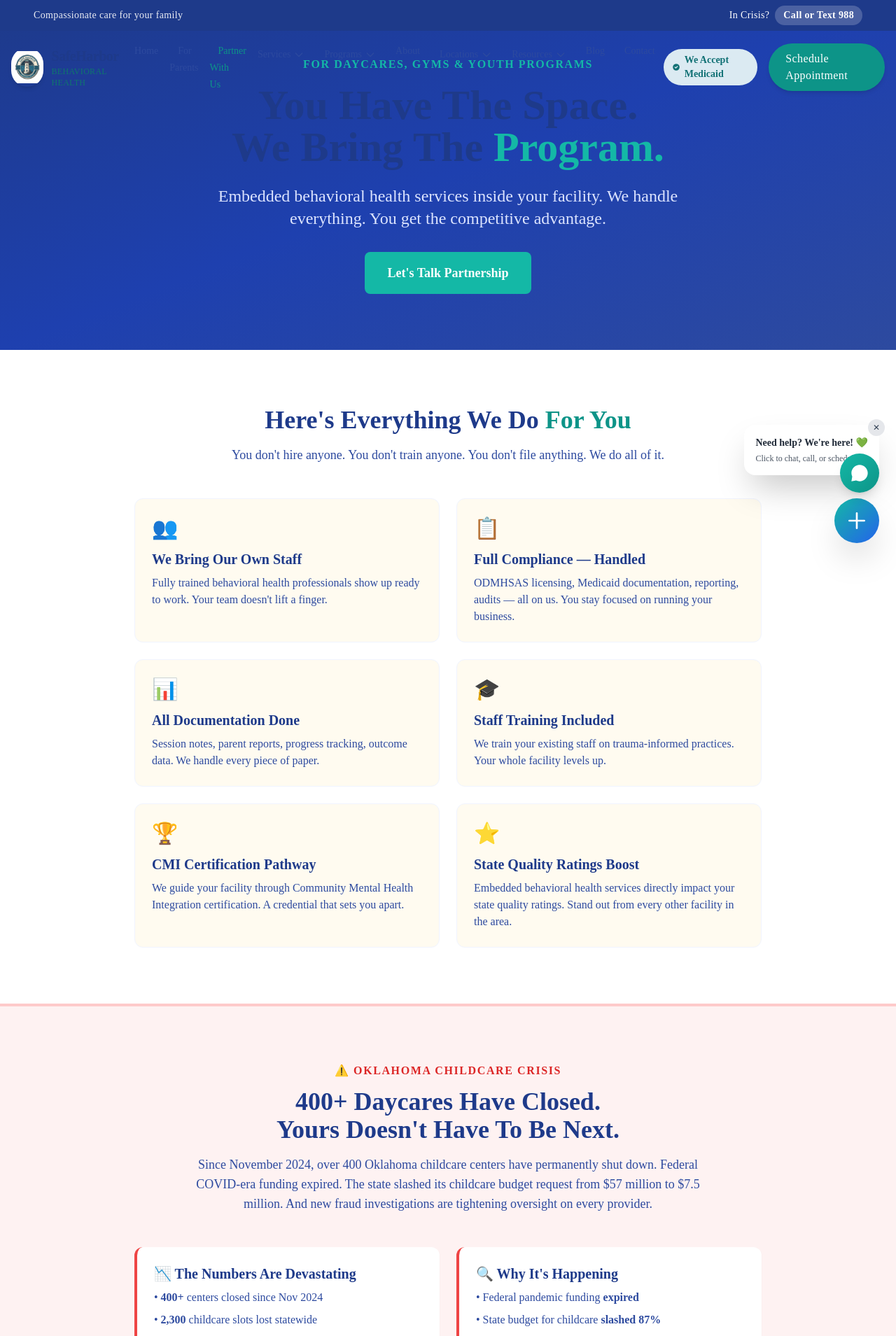
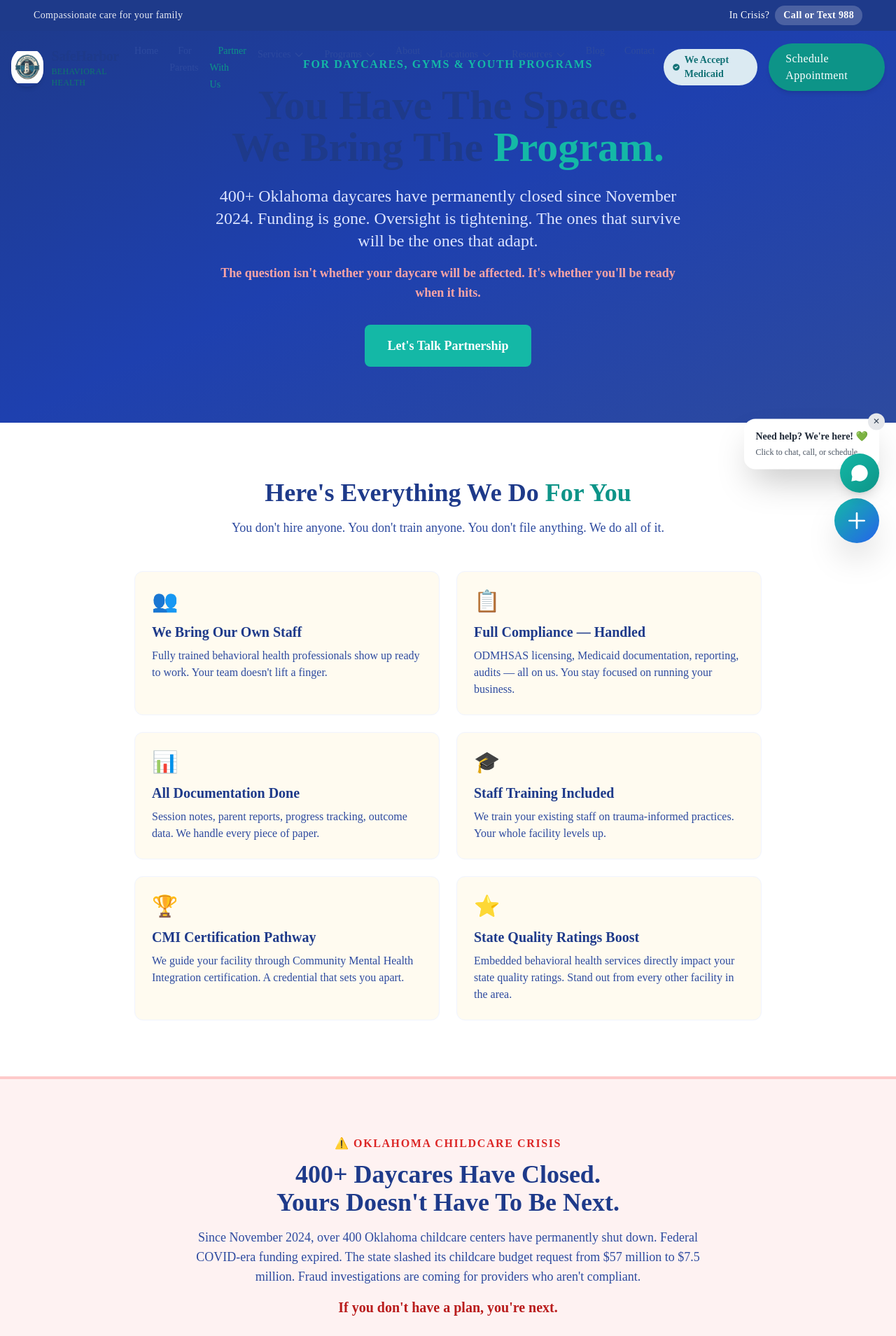
Before and after one commit to awjames6875/safeharbor-behavioral-health, a Next.js app: page /partners in a window 1280 px wide. Shown: the top 1909 px of the page at 70% size. Built offline with nearby package versions, Linux system fonts and the light colour scheme; a web font is replaced by a local one.

Commit message:
Crank up fear-based messaging on /partners - compliance warnings, urgency, fraud investigations

```diff
--- a/src/app/partners/page.tsx
+++ b/src/app/partners/page.tsx
@@ -17,8 +17,11 @@ export default function PartnersPage() {
           <h1 className="text-4xl md:text-6xl font-extrabold leading-tight mb-6">
             You Have The Space.<br />We Bring The <span className="text-teal-500">Program.</span>
           </h1>
-          <p className="text-xl md:text-2xl text-navy-100 max-w-2xl mx-auto mb-8">
-            Embedded behavioral health services inside your facility. We handle everything. You get the competitive advantage.
+          <p className="text-xl md:text-2xl text-navy-100 max-w-2xl mx-auto mb-4">
+            400+ Oklahoma daycares have permanently closed since November 2024. Funding is gone. Oversight is tightening. The ones that survive will be the ones that adapt.
+          </p>
+          <p className="text-lg text-red-300 font-semibold max-w-2xl mx-auto mb-8">
+            The question isn&apos;t whether your daycare will be affected. It&apos;s whether you&apos;ll be ready when it hits.
           </p>
           <Link
             href="/contact"
@@ -66,8 +69,11 @@ export default function PartnersPage() {
             <h2 className="text-3xl md:text-4xl font-extrabold text-navy-900 mb-4">
               400+ Daycares Have Closed.<br />Yours Doesn&apos;t Have To Be Next.
             </h2>
-            <p className="text-navy-700 text-lg max-w-3xl mx-auto">
-              Since November 2024, over 400 Oklahoma childcare centers have permanently shut down. Federal COVID-era funding expired. The state slashed its childcare budget request from $57 million to $7.5 million. And new fraud investigations are tightening oversight on every provider.
+            <p className="text-navy-700 text-lg max-w-3xl mx-auto mb-4">
+              Since November 2024, over 400 Oklahoma childcare centers have permanently shut down. Federal COVID-era funding expired. The state slashed its childcare budget request from $57 million to $7.5 million. Fraud investigations are coming for providers who aren&apos;t compliant.
+            </p>
+            <p className="text-red-700 text-xl font-bold max-w-3xl mx-auto">
+              If you don&apos;t have a plan, you&apos;re next.
             </p>
           </div>
 
@@ -135,6 +141,35 @@ export default function PartnersPage() {
         </div>
       </section>
 
+      {/* Compliance Warning */}
+      <section className="bg-navy-900 py-16 px-4">
+        <div className="max-w-4xl mx-auto text-center">
+          <h2 className="text-3xl md:text-4xl font-extrabold text-white mb-6">
+            🚨 The Government Is Coming For <span className="text-red-400">Non-Compliant Providers</span>
+          </h2>
+          <p className="text-navy-200 text-lg max-w-3xl mx-auto mb-8">
+            In January 2026, HHS announced it&apos;s closing the Biden-era loophole that let states pay childcare providers without counting attendance. Federal fraud investigations are expanding. Providers without proper documentation, compliance systems, and oversight are being flagged.
+          </p>
+          <div className="grid md:grid-cols-3 gap-6 mb-8">
+            <div className="bg-red-900/30 border border-red-500/30 rounded-xl p-6">
+              <p className="text-red-400 text-4xl font-black mb-2">87%</p>
+              <p className="text-navy-200">State childcare budget CUT from $57M to $7.5M</p>
+            </div>
+            <div className="bg-red-900/30 border border-red-500/30 rounded-xl p-6">
+              <p className="text-red-400 text-4xl font-black mb-2">400+</p>
+              <p className="text-navy-200">Oklahoma daycares permanently CLOSED</p>
+            </div>
+            <div className="bg-red-900/30 border border-red-500/30 rounded-xl p-6">
+              <p className="text-red-400 text-4xl font-black mb-2">$0</p>
+              <p className="text-navy-200">What non-compliant providers will receive</p>
+            </div>
+          </div>
+          <p className="text-teal-400 text-xl font-bold">
+            Safe Harbor handles ALL compliance. ODMHSAS. HIPAA. Medicaid documentation. Audits. You&apos;re covered.
+          </p>
+        </div>
+      </section>
+
       {/* Who This Is For */}
       <section className="bg-navy-50 py-20 px-4">
         <div className="max-w-4xl mx-auto">
@@ -177,10 +212,13 @@ export default function PartnersPage() {
       <section className="py-20 px-4">
         <div className="max-w-3xl mx-auto text-center">
           <h2 className="text-3xl md:text-4xl font-extrabold text-navy-900 mb-4">
-            Zero Risk. All Upside.
+            The Daycares That Survive Will Have This.
           </h2>
-          <p className="text-navy-700 text-lg mb-8 max-w-2xl mx-auto">
+          <p className="text-navy-700 text-lg mb-4 max-w-2xl mx-auto">
             We don&apos;t ask you to gamble on anything. We bring the staff. We handle the compliance. We manage the paperwork. We do the training. If it doesn&apos;t work, you lost nothing.
+          </p>
+          <p className="text-red-600 text-lg font-semibold mb-8 max-w-2xl mx-auto">
+            But if you do nothing? Look at the 400+ facilities that already closed. They thought they had time too.
           </p>
           <div className="bg-navy-900 text-white rounded-2xl p-8 md:p-12 text-left">
             <h3 className="text-2xl font-bold mb-6 text-teal-500">Quick Recap — What You Get:</h3>
@@ -209,10 +247,10 @@ export default function PartnersPage() {
       <section className="bg-gradient-to-br from-teal-600 to-teal-500 py-16 px-4">
         <div className="max-w-3xl mx-auto text-center text-white">
           <h2 className="text-3xl md:text-4xl font-extrabold mb-4">
-            Ready To Stand Out?
+            Don&apos;t Wait Until It&apos;s Too Late.
           </h2>
           <p className="text-xl mb-8 text-teal-50">
-            One conversation. That&apos;s all it takes to see if this is right for your facility.
+            Every week another daycare closes its doors for good. One conversation is all it takes to make sure yours isn&apos;t next.
           </p>
           <div className="flex flex-col sm:flex-row gap-4 justify-center">
             <Link
```
